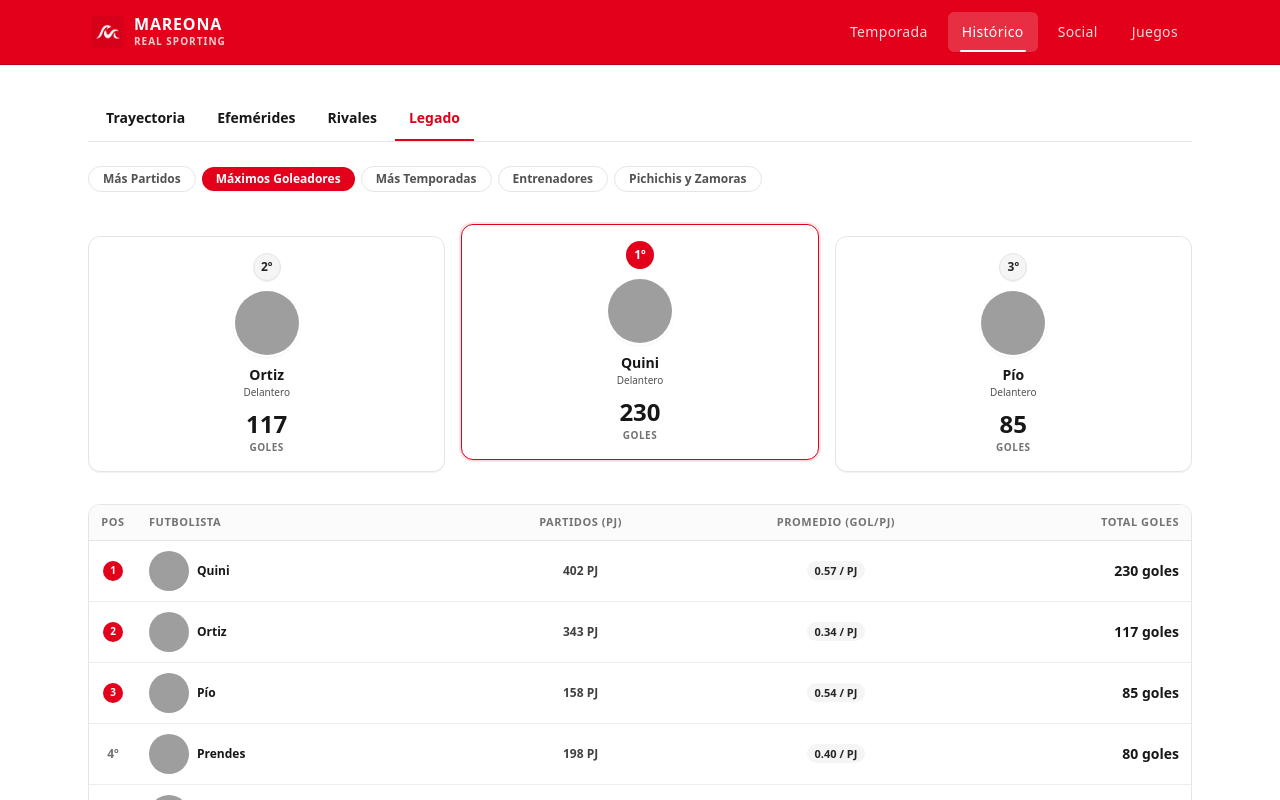
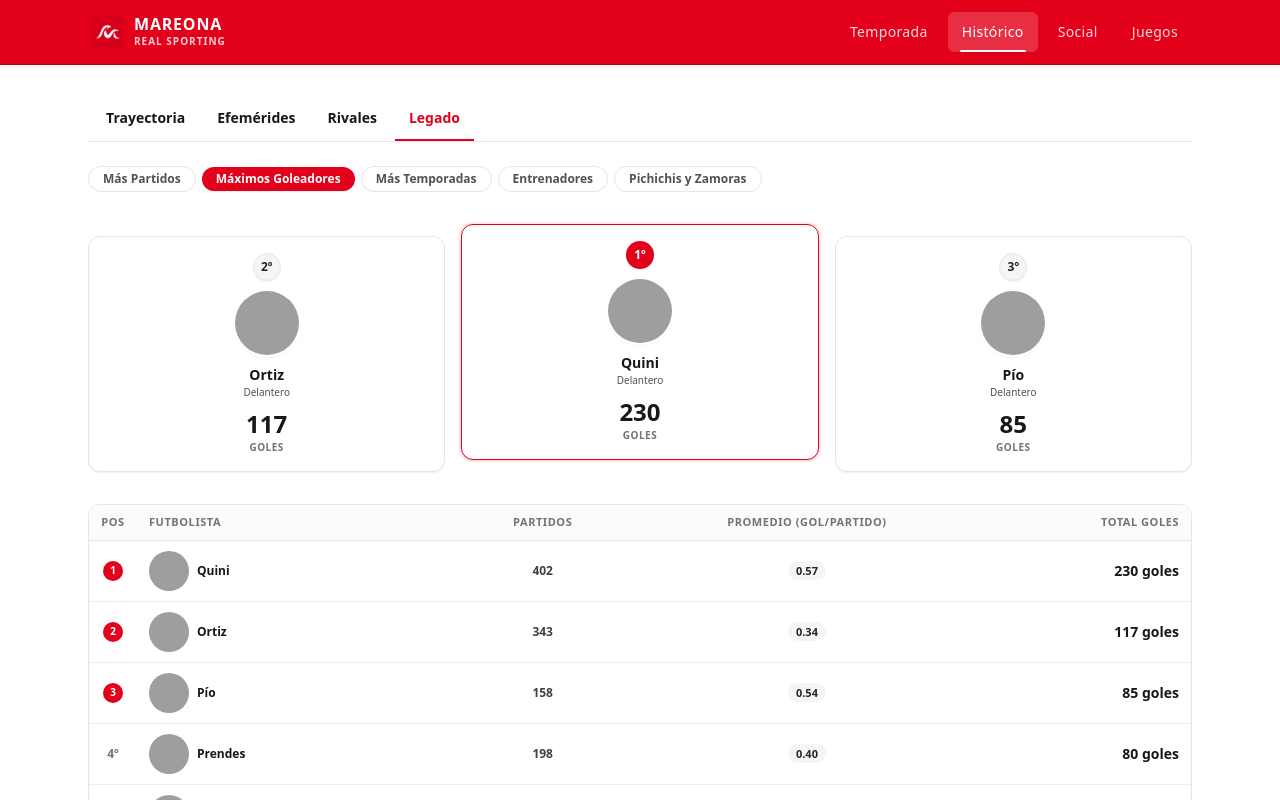
Before and after one commit to MarcoLorenzoMartinez/mareona, a Next.js app: page /historico/legado in a window 1280 px wide. Both pictures are taken after a click on the button "Máximos Goleadores". Shown: the top 800 px of the page. Built offline with nearby package versions, Linux system fonts and the light colour scheme; grey boxes are pictures that could not be loaded.

Commit message:
style(historical): clean matches formatting and rename average header

```diff
--- a/src/app/(main)/historico/legado/legacy-rankings-table.tsx
+++ b/src/app/(main)/historico/legado/legacy-rankings-table.tsx
@@ -19,8 +19,8 @@ export function LegacyRankingsTable({ players, category }: LegacyRankingsTablePr
             <th scope="col" className="py-2.5 px-3">Futbolista</th>
             {category === "scorers" && (
               <>
-                <th scope="col" className="py-2.5 px-3 text-center">Partidos (PJ)</th>
-                <th scope="col" className="py-2.5 px-3 text-center">Promedio (Gol/PJ)</th>
+                <th scope="col" className="py-2.5 px-3 text-center">Partidos</th>
+                <th scope="col" className="py-2.5 px-3 text-center">Promedio (gol/partido)</th>
                 <th scope="col" className="py-2.5 px-3 text-right">Total Goles</th>
               </>
             )}
@@ -36,7 +36,7 @@ export function LegacyRankingsTable({ players, category }: LegacyRankingsTablePr
               <>
                 <th scope="col" className="py-2.5 px-3">Posición</th>
                 <th scope="col" className="py-2.5 px-3 text-center">Periodo Activo</th>
-                <th scope="col" className="py-2.5 px-3 text-center">Partidos (PJ)</th>
+                <th scope="col" className="py-2.5 px-3 text-center">Partidos</th>
                 <th scope="col" className="py-2.5 px-3 text-right">Total Temporadas</th>
               </>
             )}
@@ -74,11 +74,11 @@ export function LegacyRankingsTable({ players, category }: LegacyRankingsTablePr
                 {category === "scorers" && (
                   <>
                     <td className="py-2.5 px-3 text-center text-neutral-700 font-semibold">
-                      {player.totalPlayed} PJ
+                      {player.totalPlayed}
                     </td>
                     <td className="py-2.5 px-3 text-center font-semibold text-neutral-600">
                       <span className="rounded-full bg-neutral-100 px-2 py-0.5 text-[11px] font-bold text-neutral-800">
-                        {goalRatio} / PJ
+                        {goalRatio}
                       </span>
                     </td>
                     <td className="py-2.5 px-3 text-right font-black text-neutral-900 text-sm">
@@ -114,7 +114,7 @@ export function LegacyRankingsTable({ players, category }: LegacyRankingsTablePr
                       {player.startSeason} – {player.endSeason}
                     </td>
                     <td className="py-2.5 px-3 text-center text-neutral-700 font-semibold">
-                      {player.totalPlayed} PJ
+                      {player.totalPlayed}
                     </td>
                     <td className="py-2.5 px-3 text-right font-black text-neutral-900 text-sm">
                       {player.seasonCount} temporadas
```
